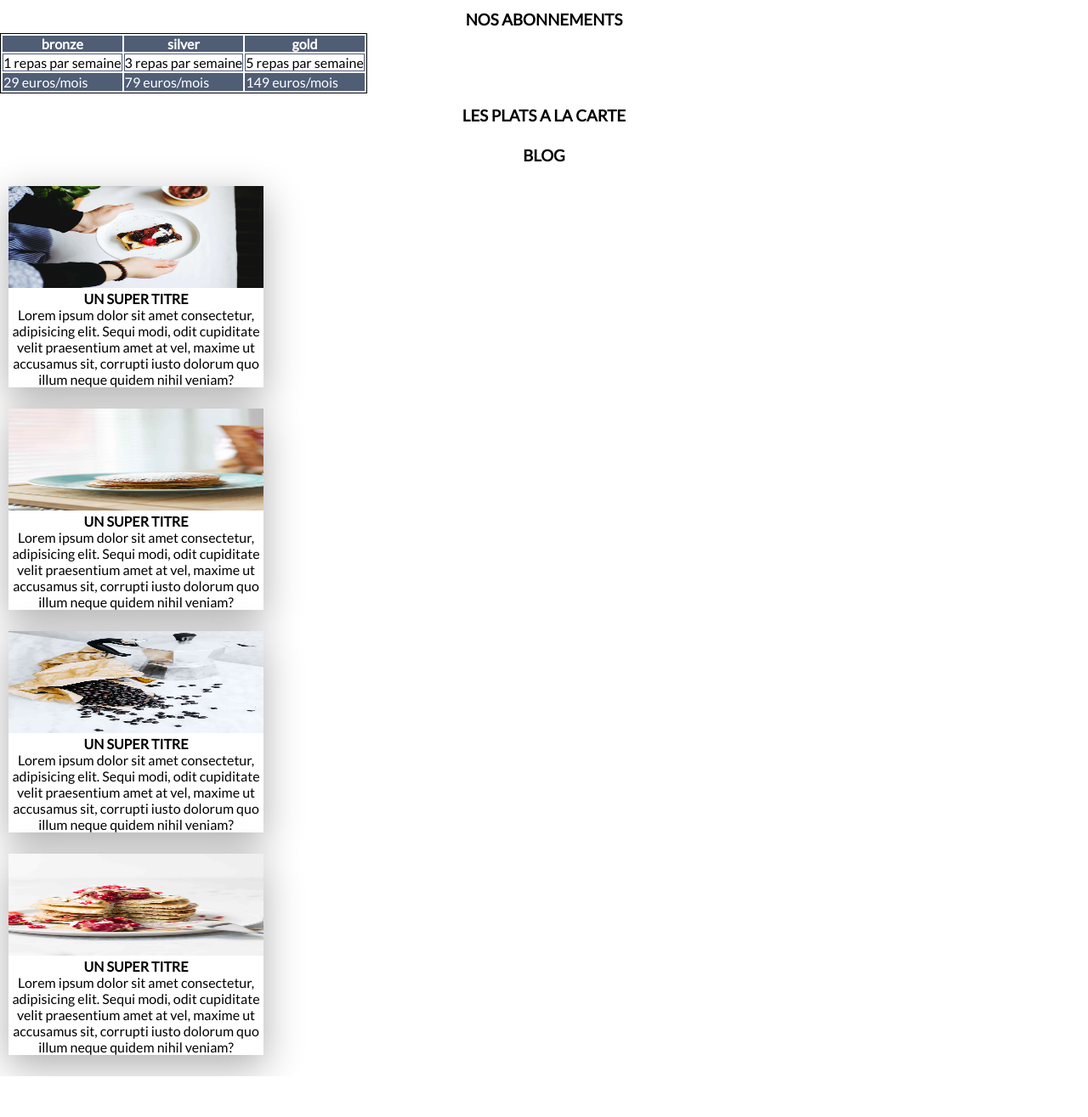
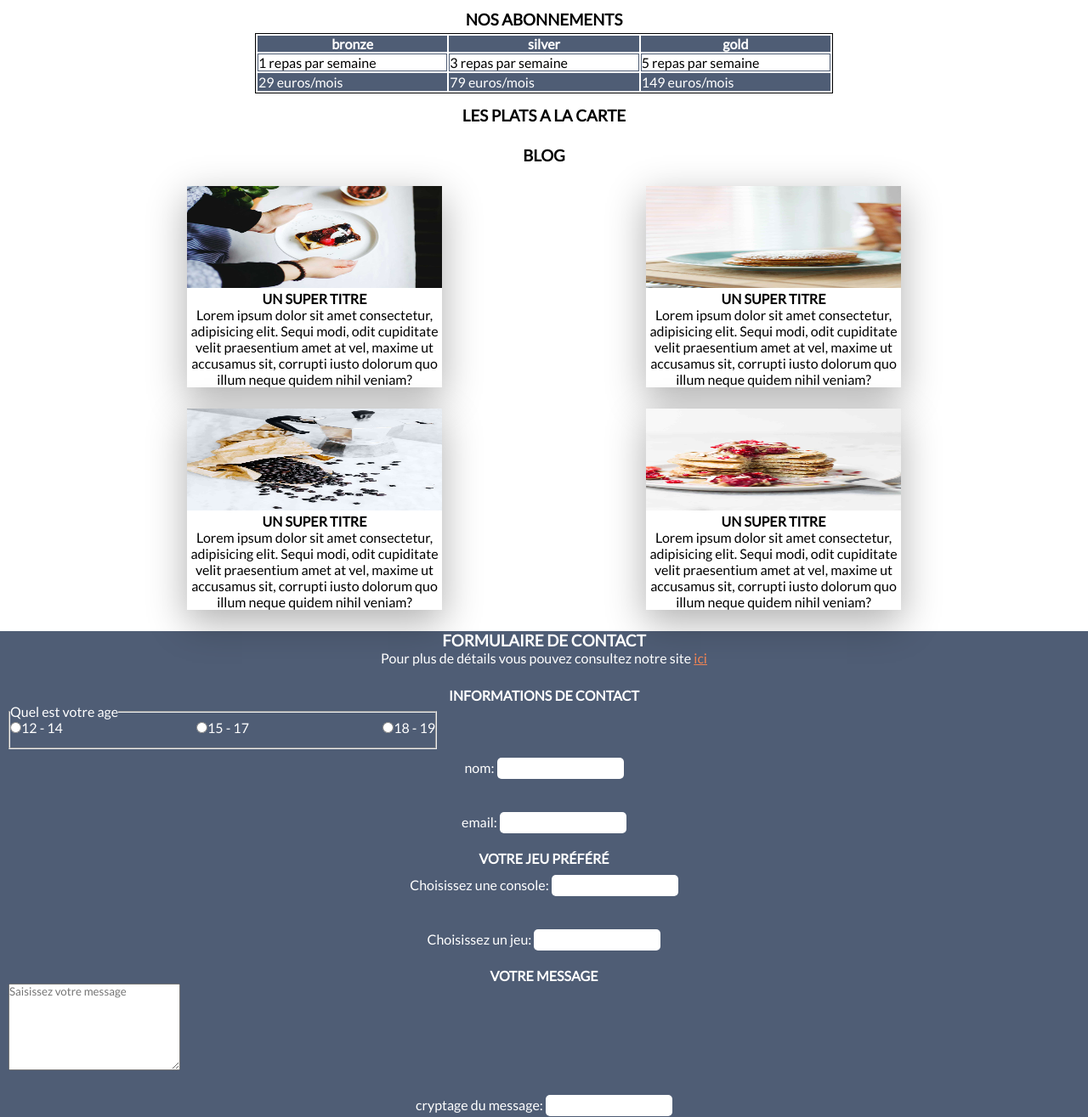
Before and after one commit to Cannellespeculos/eval_a1_2023_Cannelle, a website built with Vite: page index.html in a window 1280 px wide. Shown: the part 73-1388 px from the top of the page at 85% size. Before the commit the page ends 1340 px from the top, so only its background shows below. Built offline with nearby package versions, Linux system fonts and the light colour scheme.

Commit message:
update the footer and start the desktop design

```diff
--- a/index.html
+++ b/index.html
@@ -9,21 +9,21 @@
 </head>
 
 <body>
-  <header>
+  <header class="bg-blue">
     <h1 class="maj">bon app</h1>
     <nav>
-      <a class="maj" href="">plats</a>
-      <a class="maj" href="">blogs</a>
-      <a class="maj" href="">contacts</a>
+      <a class="maj headlink" href="">plats</a>
+      <a class="maj headlink" href="">blogs</a>
+      <a class="maj headlink" href="">contacts</a>
     </nav>
     <button class="btn--dark">Dark</button>
   </header>
 
   <main>
-    <section>
+    <section class="sec-table">
       <h3 class="maj center">nos abonnements</h3>
       <table>
-        <thead>
+        <thead class="bg-blue">
           <tr>
             <th>bronze</th>
             <th>silver</th>
@@ -39,7 +39,7 @@
           </tr>
         </tbody>
 
-        <tfoot>
+        <tfoot class="bg-blue">
           <tr>
             <td>29 euros/mois</td>
             <td>79 euros/mois</td>
@@ -52,10 +52,10 @@
     <section>
       <h3 class="maj center marg-bottom-10">les plats a la carte</h3>
     </section>
+    <h3 class="maj center marg-bottom-10">blog</h3>
+    <section class="sec-blog">
 
-    <section class="center">
-      <h3 class="maj center marg-bottom-10">blog</h3>
-      <article class="center Blogart marg-bottom-10">
+      <article class="center Blogart blogart1 marg-bottom-10">
         <img class="Blogimg" src="img-01.jpg" alt="img01">
         <h4 class="maj">un super titre</h4>
         <p>
@@ -66,7 +66,7 @@
         </p>
       </article>
 
-      <article class="center Blogart marg-bottom-10">
+      <article class="center Blogart blogart2 marg-bottom-10">
         <img class="Blogimg" src="img-02.jpg" alt="img02">
         <h4 class="maj">un super titre</h4>
         <p>
@@ -77,7 +77,7 @@
         </p>
       </article>
 
-      <article class="center Blogart marg-bottom-10">
+      <article class="center Blogart blogart3 marg-bottom-10">
         <img class="Blogimg" src="img-03.jpg" alt="img03">
         <h4 class="maj">un super titre</h4>
         <p>
@@ -88,7 +88,7 @@
         </p>
       </article>
 
-      <article class="center Blogart marg-bottom-10">
+      <article class="center Blogart blogart4 marg-bottom-10">
         <img class="Blogimg" src="img-04.jpg" alt="img04">
         <h4 class="maj">un super titre</h4>
         <p>
@@ -101,7 +101,37 @@
     </section>
   </main>
 
-  <footer></footer>
+  <footer class="bg-blue">
+    <section class="center marg-bottom-10">
+      <h3 class="maj">formulaire de contact</h3>
+      <p class="marg-bottom-10">Pour plus de détails vous pouvez consultez notre site <a class="lastlink"
+          href="https://www.edenschool.fr/">ici</a></p>
+      <form class="form1">
+        <h4 class="maj">informations de contact</h4>
+        <fieldset>
+          <legend>Quel est votre age</legend>
+          <label><input type="radio" name="age" class="input-check">12 - 14</label>
+          <label><input type="radio" name="age" class="input-check">15 - 17</label>
+          <label><input type="radio" name="age" class="input-check">18 - 19</label>
+        </fieldset>
+        <label>nom: <input required type="text" class="input-text"></label><br>
+        <label>email: <input required type="email" class="input-text"></label>
+      </form>
+
+      <form>
+        <h4 class="maj">votre jeu préféré</h4>
+        <label>Choisissez une console: <input class="input-text" type="select"></label><br>
+        <label>Choisissez un jeu: <input class="input-text"></label>
+      </form>
+
+      <form>
+        <h4 class="maj">votre message</h4>
+        <textarea placeholder="Saisissez votre message"></textarea><br>
+        <label>cryptage du message: <input type="password" class="input-text"></label><br>
+        <input type="submit" class="btn--dark--end " placeholder="Envoyer votre message">
+      </form>
+    </section>
+  </footer>
   <script type="module" src="/main.js"></script>
 </body>
 
--- a/style.css
+++ b/style.css
@@ -5,6 +5,11 @@
   margin: 0;
   padding: 0;
   font-family: "lato", sans-serif;
+}
+
+body {
+  width: 100vw;
+  height: 100vh;
 }
 
 .maj {
@@ -18,9 +23,20 @@
 header {
   display: flex;
   align-items: flex-start;
-  background-color: #4f5d75;
   width: 100%;
   margin-bottom: 15px;
+}
+
+.sec-table {
+  display: flex;
+  flex-direction: column;
+  justify-content: center;
+}
+
+.sec-blog {
+  display: flex;
+  flex-direction: column;
+  justify-content: center;
 }
 
 nav {
@@ -32,7 +48,7 @@ nav {
   height: 70px;
 }
 
-a {
+.headlink {
   text-decoration: none;
   color: #ffff;
   font-family: "lato", sans-serif;
@@ -74,12 +90,10 @@ h1::after {
 }
 
 thead {
-  background-color: #4f5d75;
   color: #ffff;
 }
 
 tfoot {
-  background-color: #4f5d75;
   color: #ffff;
 }
 
@@ -100,7 +114,7 @@ table {
 
 .Blogart {
   width: 300px;
-  margin-left: 10px;
+  margin: auto;
   box-shadow: 0px 14px 43px 1px rgba(0, 0, 0, 0.31);
   -webkit-box-shadow: 0px 14px 43px 1px rgba(0, 0, 0, 0.31);
   -moz-box-shadow: 0px 14px 43px 1px rgba(0, 0, 0, 0.31);
@@ -113,3 +127,109 @@ table {
 .bg-grey {
   background-color: #eaebeb;
 }
+
+.bg-blue {
+  background-color: #4f5d75;
+}
+
+footer {
+  color: #ffff;
+  width: 100%;
+  display: flex;
+  flex-direction: column;
+}
+
+.lastlink {
+  color: #ef8354;
+}
+
+fieldset {
+  display: flex;
+  justify-content: space-between;
+  height: 50px;
+}
+
+legend {
+  text-align: left;
+}
+
+.input-text {
+  border-radius: 5px;
+  border-style: none;
+  height: 25px;
+  margin-top: 10px;
+  margin-bottom: 10px;
+}
+
+.input-check {
+  border-radius: 50%;
+}
+
+textarea {
+  width: 200px;
+  height: 100px;
+}
+
+.btn--dark--end {
+  background-color: #2d3142;
+  border-radius: 5px;
+  border: 2px solid #ffff;
+  border-bottom: 2px solid #bfc0c0;
+  border-right: 2px solid #bfc0c0;
+  color: #ffff;
+  font-size: 18px;
+  padding: 5px;
+  margin-top: 5px;
+  width: 100px;
+}
+
+form {
+  margin: 10px;
+}
+
+@media screen and (min-width: 680px) {
+  nav {
+    justify-content: space-around;
+    align-items: center;
+    flex-direction: row;
+  }
+
+  .sec-table {
+    margin-left: 300px;
+    margin-right: 300px;
+  }
+
+  .sec-blog {
+    display: grid;
+    grid-template-columns: repeat(2, 1fr);
+    grid-template-rows: repeat(2, 1fr);
+    margin-left: 100px;
+    margin-right: 100px;
+  }
+
+  .blogart1 {
+    grid-area: 1 / 1 / 2 / 2;
+  }
+
+  .blogart2 {
+    grid-area: 1 / 2 / 2 / 3;
+  }
+
+  .blogart3 {
+    grid-area: 2 / 1 / 3 / 2;
+  }
+
+  .blogart4 {
+    grid-area: 2 / 2 / 3 / 3;
+  }
+
+  fieldset {
+    width: 500px;
+  }
+
+  form {
+    display: flex;
+    justify-content: center;
+    flex-direction: column;
+  }
+}
```
